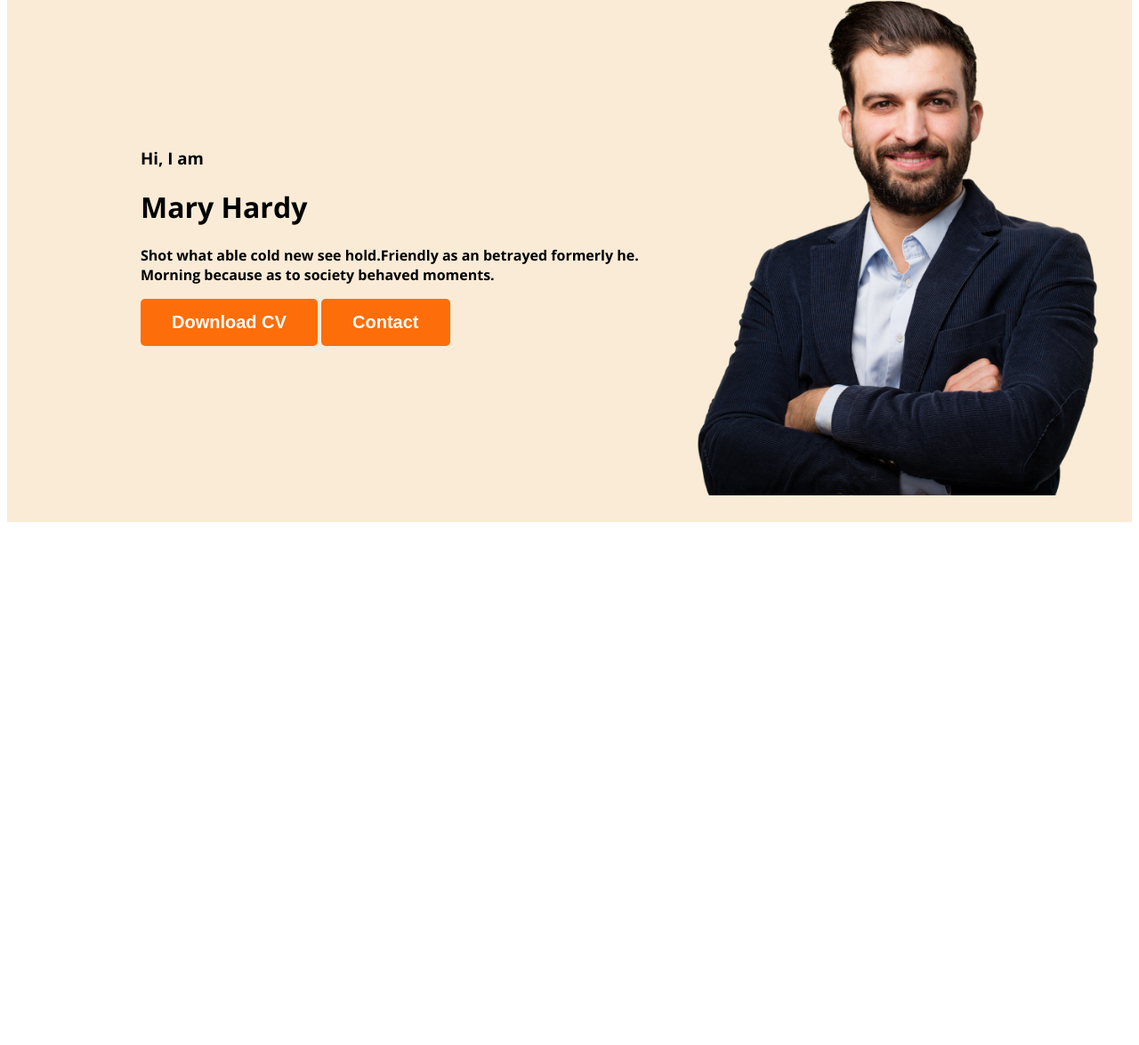
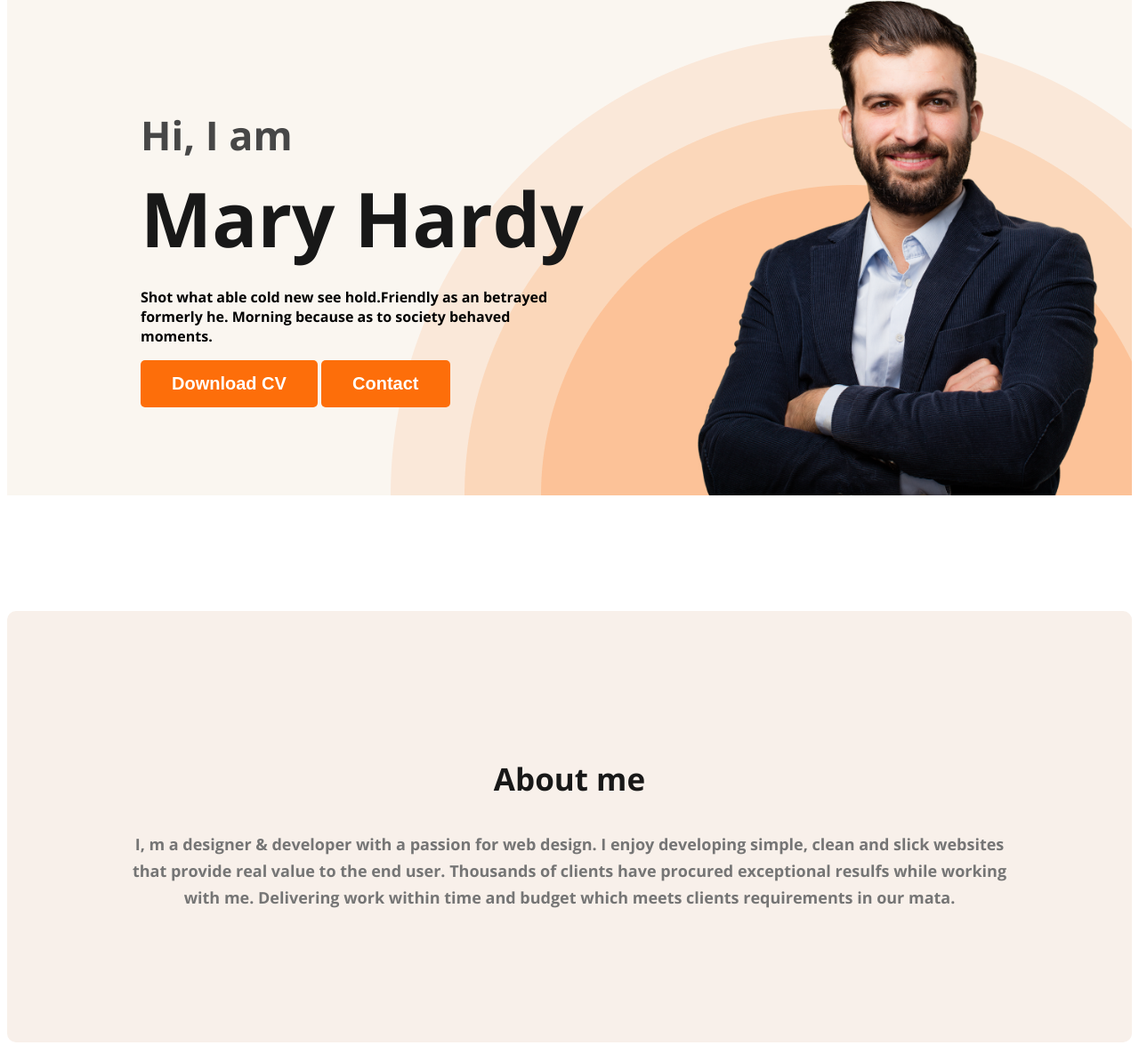
Before and after one commit to saif2038/webdevoloper-portfolio, a plain HTML site: page index.html in a window 1280 px wide. Shown: the part 211-1386 px from the top of the page at 89% size. Before the commit the page ends 806 px from the top, so only its background shows below. Drawn offline with nearby package versions, Linux system fonts and the light colour scheme.

Commit message:
about adder

```diff
--- a/index.html
+++ b/index.html
@@ -22,10 +22,10 @@
             </ul>
         </nav>
         <div class="banner">
-            <div>
+            <div class="banner-content">
                 <h3 class="banner-greeting">Hi, I  am</h3>
                 <h1 class="banner-title">Mary Hardy</h1>
-                <p>Shot what able cold new see hold.Friendly as an betrayed formerly he. Morning because as to society behaved moments.</p>
+                <p class="banner-description">Shot what able cold new see hold.Friendly as an betrayed formerly he. Morning because as to society behaved moments.</p>
                 <button class="btn-primary">Download CV</button>
                 <button class="btn-primary">Contact</button>
             </div>
@@ -33,5 +33,15 @@
         </div>
     </header>
 
+    <main>
+
+        <section class="about">
+            <h3 class="section-title">About me</h3>
+            <p class="section-description"> I, m a designer & developer with a passion for web design. I enjoy developing simple, clean and slick websites that provide real value to the end user. Thousands of clients have procured exceptional resulfs while working with me. Delivering work within time and budget which meets clients requirements in our mata.</p>
+        </section>
+
+
+    </main>
+
 </body>
 </html>
--- a/styles/portfolio.css
+++ b/styles/portfolio.css
@@ -46,14 +46,68 @@ nav a {
 .text-primary {
     color: #FD6E0A
 }
+
 header {
-    background-color: antiquewhite;
+    background-color: rgb(250, 246, 240);
+    background-image: url('../images/header_bg.png');
+    background-repeat: no-repeat;
+    background-position: bottom right;
 }
-.banner{
-    padding: 30px 30px 30px 150px;
+
+.banner {
+    padding: 30px 30px 0px 150px;
     display: flex;
     align-items: center;
+    justify-content: space-between;
+
 }
-.banner .profile-pic{
+
+.banner-content {
+    max-width: 500px;
+}
+
+.banner .profile-pic {
     width: 500px;
+
 }
+
+.banner-greeting {
+    color: var(--Dark-02, #474747);
+    font-size: 45px;
+    margin-bottom: 0;
+
+}
+
+.banner-title {
+    color: var(--Dark-01, #181818);
+    font-size: 85px;
+    font-weight: 700;
+    margin-top: 5px;
+    margin-bottom: 20px;
+
+}
+
+.about {
+    padding: 130px;
+    border-radius: 10px;
+    background: #f8f0ea;
+    margin: 130px 0;
+}
+
+.section-title {
+    color: var(--Dark-01, #181818);
+    text-align: center;
+
+    font-size: 35px;
+    font-style: normal;
+    font-weight: 700;
+
+}
+
+.section-description {
+    color: var(--Dark-03, #757575);
+    text-align: center;
+    font-size: 18px;
+    line-height: 30px;
+
+}
```
